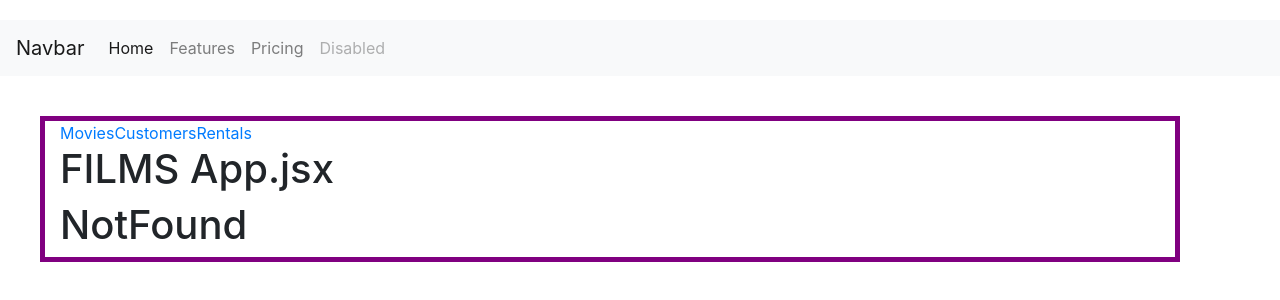
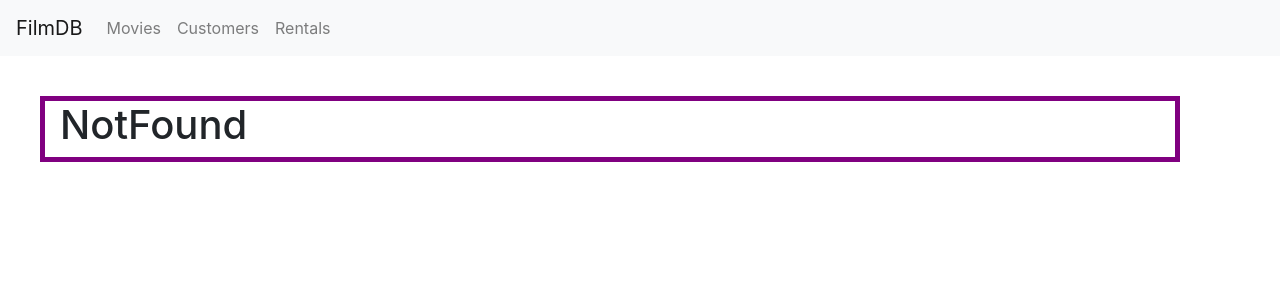
Before and after one commit to malarc01/cwmreact, a React (Create React App) app in the folder vid/: page /not-found in a window 1280 px wide. Shown: the top 300 px of the page. Built offline with nearby package versions, Linux system fonts and the light colour scheme.

Commit message:
add Navbar.jsx & Link to Movies

```diff
--- a/vid/src/App.js
+++ b/vid/src/App.js
@@ -9,6 +9,7 @@
 import Rentals from './comp/rentals';
 import NotFound from './comp/notFound';
 import NavBar from './comp/navBar';
+import MovieForm from './comp/movieForm';
 
 const divStyle = {
 	margin: '40px',
@@ -20,16 +21,8 @@
 		<React.Fragment>
 			<NavBar />
 			<main style={divStyle} className='container'>
-				<NavLink to='/movies'>Movies</NavLink>
-				<NavLink to='/customers'>Customers</NavLink>
-				<NavLink to='/rentals'>Rentals</NavLink>
-
-				<h1> FILMS App.jsx</h1>
-				{/* <Link to='/movies'>M</Link>
-			<Link to='/customers'>C</Link>
-			<Link to='/rentals'>R</Link> */}
-
 				<Switch>
+					<Route path='/movies/:id' component={MovieForm} />
 					<Route path='/movies' component={Movies} />
 					{/* <Route path='/Customers' component={Customers} /> */}
 					<Route path='/customers' component={Customers} />
--- a/vid/src/comp/movieForm.jsx
+++ b/vid/src/comp/movieForm.jsx
@@ -1,7 +1,14 @@
 import React from 'react';
 
-const MovieForm = (props) => {
-	return <h1>MovieForm IDIDIDIDII</h1>;
+const MovieForm = ({ match, history }) => {
+	return (
+		<div>
+			<h1>MovieForm {match.params.id} </h1>
+			<button className='btn btn-primary' onClick={() => history.push('/movies')}>
+				Save
+			</button>
+		</div>
+	);
 };
 
 export default MovieForm;
--- a/vid/src/comp/moviesTable.jsx
+++ b/vid/src/comp/moviesTable.jsx
@@ -3,10 +3,11 @@
 import Table from './common/table';
 import Like from './common/like';
 import MovieForm from './movieForm';
+
 class MoviesTable extends Component {
 	columns = [
-		{ content: (value) => <Link to='/id' test={value} />, label: 'Title' },
-		// { path: 'title', label: 'Title' },
+		// { content: (value) => <Link to='/id' test={value} />, label: 'Title' },
+		{ path: 'title', label: 'Title', content: (movie) => <Link to={`/movies/${movie._id}`}>{movie.title}</Link> },
 		{ path: 'genre.name', label: 'Genre' },
 		{ path: 'numberInStock', label: 'Stock' },
 		{ path: 'dailyRentalRate', label: 'Rate' },
--- a/vid/src/comp/navBar.jsx
+++ b/vid/src/comp/navBar.jsx
@@ -2,29 +2,48 @@
 
 import { NavLink } from 'react-router-dom';
 import { Link } from 'react-router-dom';
+import Customers from './customers';
 
 const NavBar = (props) => {
 	return (
 		<React.Fragment>
-            <nav class="navbar navbar-expand-lg navbar-light bg-light">
-                <a class="navbar-brand" href="#">Navbar</a>
-                <button class="navbar-toggler" type="button" data-toggle="collapse" data-target="#navbarNavAltMarkup" aria-controls="navbarNavAltMarkup" aria-expanded="false" aria-label="Toggle navigation">
-                <span class="navbar-toggler-icon"></span>
-                </button>
-                <div class="collapse navbar-collapse" id="navbarNavAltMarkup">
-                <div class="navbar-nav">
-                <a class="nav-item nav-link active" href="#">Home <span class="sr-only">(current)</span></a>
-                <a class="nav-item nav-link" href="#">Features</a>
-                <a class="nav-item nav-link" href="#">Pricing</a>
-                <a class="nav-item nav-link disabled" href="#">Disabled</a>
-    </div>
-  </div>
-</nav>
+			<nav className='navbar navbar-expand-lg navbar-light bg-light'>
+				<Link className='navbar-brand' to='/'>
+					FilmDB
+				</Link>
+				<button
+					className='navbar-toggler'
+					type='button'
+					data-toggle='collapse'
+					data-target='#navbarNavDropdown'
+					aria-controls='navbarNavDropdown'
+					aria-expanded='false'
+					aria-label='Toggle navigation'
+				>
+					<span className='navbar-toggler-icon' />
+				</button>
+				<div className='collapse navbar-collapse' id='navbarNavDropdown'>
+					<ul className='navbar-nav'>
+						<li className='nav-item '>
+							<NavLink className='nav-link' to='/movies'>
+								Movies
+							</NavLink>
+						</li>
+						<li className='nav-item'>
+							<NavLink className='nav-link' to='/customers'>
+								Customers
+							</NavLink>
+						</li>
+						<li className='nav-item'>
+							<NavLink className='nav-link' to='/rentals'>
+								Rentals
+							</NavLink>
+						</li>
+					</ul>
+				</div>
+			</nav>
 		</React.Fragment>
 	);
 };
 
 export default NavBar;
-{
-	/* <button class="navbar-toggler" type="button" data-toggle="collapse" data-target="#navbarNavAltMarkup" aria-controls="navbarNavAltMarkup" aria-expanded="false" aria-label="Toggle navigation"></button> */
-}
--- a/vid/src/index.css
+++ b/vid/src/index.css
@@ -13,8 +13,11 @@
 } */
 body {
 	margin: 0;
-	padding: 20px 0 0 0;
+	padding: 0 0 0 0;
 	font-family: sans-serif;
+}
+.navbar {
+	margin-bottom: 30px;
 }
 .clickable {
 	cursor: pointer;
```
